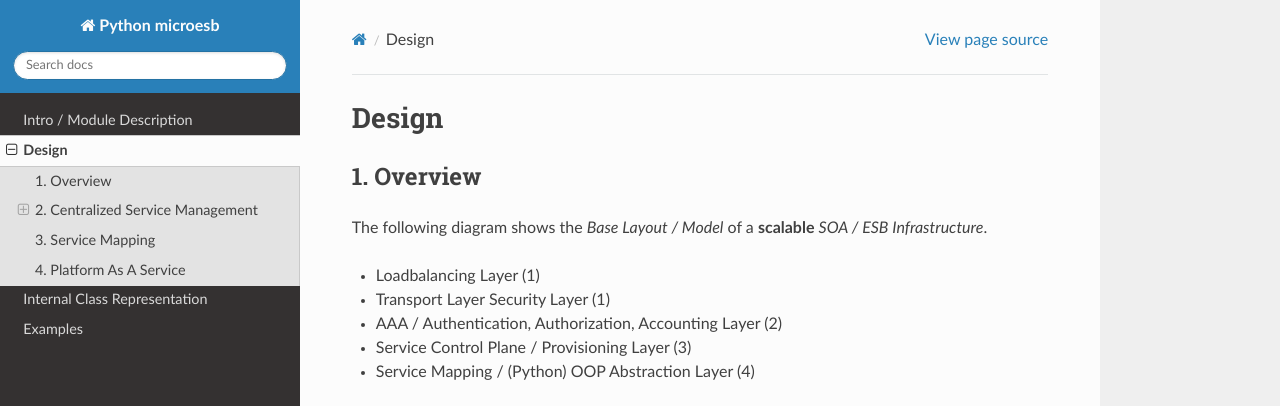
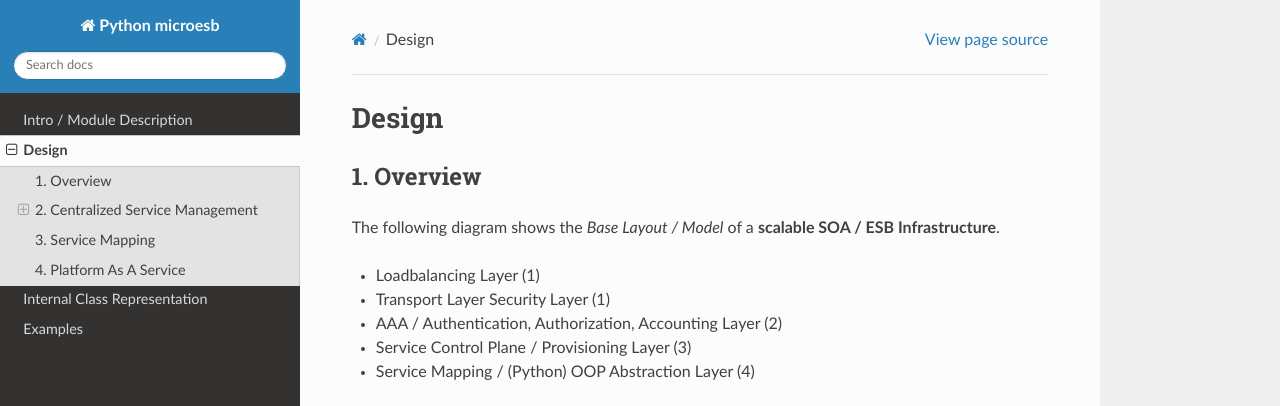
Before and after one commit to clauspruefer/python-micro-esb, a Sphinx documentation site: the page built from doc/source/design.rst, in a window 1280 px wide and 900 px high. Shown: the top 406 px of the window. Built offline with Sphinx 7.4.7 and the Read the Docs theme 3.1.0, drawn with Linux system fonts in a browser that asks for light colours.

Commit message:
Cosmetical

```diff
--- a/doc/source/design.rst
+++ b/doc/source/design.rst
@@ -7,8 +7,8 @@ Design
 1. Overview
 ===========
 
-The following diagram shows the *Base Layout / Model* of a **scalable**
-*SOA / ESB Infrastructure*.
+The following diagram shows the *Base Layout / Model* of a **scalable
+SOA / ESB Infrastructure**.
 
 - Loadbalancing Layer (1)
 - Transport Layer Security Layer (1)
```
Also changed, not shown: other parts of doc/source/design.rst (+3 -3 lines).
